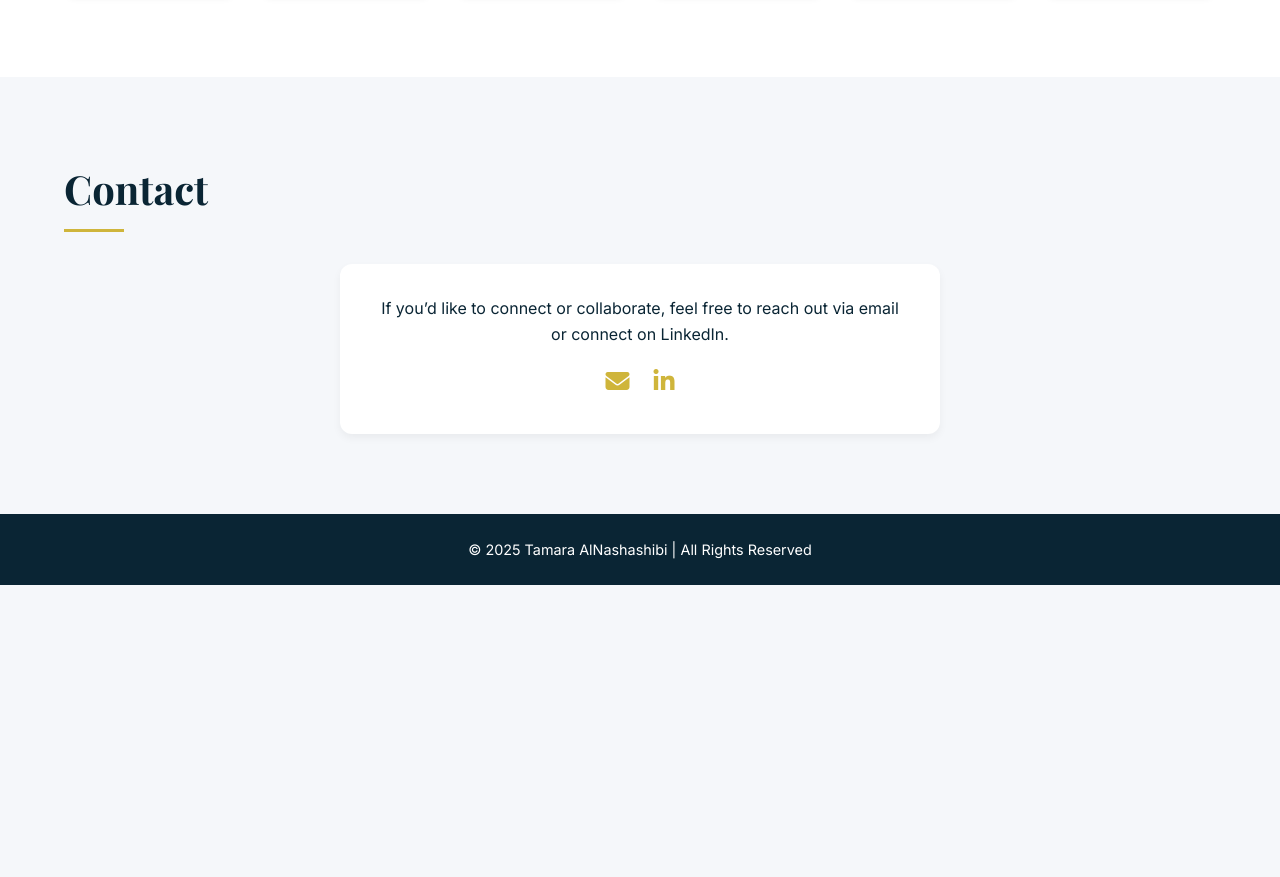
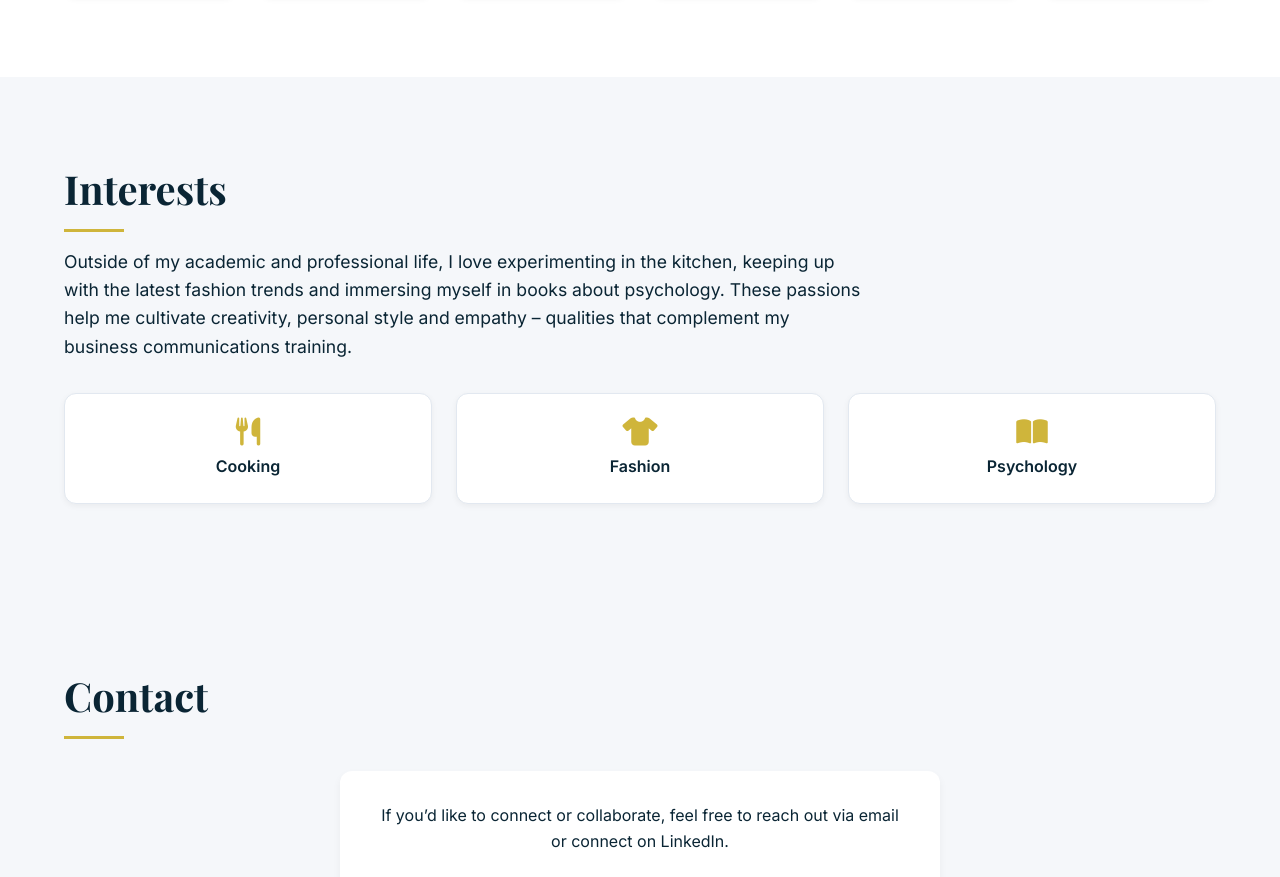
Before and after one commit to taminasha/tamara-portfolio, a plain HTML site: page index.html in a window 1280 px wide. Shown: the part 2980-3857 px from the top of the page. Before the commit the page ends 3565 px from the top, so only its background shows below. Drawn offline with nearby package versions, Linux system fonts and the light colour scheme.

Commit message:
Update site with interests section and .nojekyll file

```diff
--- a/index.html
+++ b/index.html
@@ -117,6 +117,22 @@
       </div>
     </section>
 
+    <!-- Interests Section -->
+    <section id="interests" class="section">
+      <div class="container">
+        <h2 class="section-title">Interests</h2>
+        <!-- Brief description of personal hobbies -->
+        <p class="section-text">
+          Outside of my academic and professional life, I love experimenting in the kitchen, keeping up with the latest fashion trends and immersing myself in books about psychology. These passions help me cultivate creativity, personal style and empathy – qualities that complement my business communications training.
+        </p>
+        <div class="interests-grid">
+          <div class="interest-card"><i class="fa fa-utensils"></i><span>Cooking</span></div>
+          <div class="interest-card"><i class="fa fa-shirt"></i><span>Fashion</span></div>
+          <div class="interest-card"><i class="fa fa-book-open"></i><span>Psychology</span></div>
+        </div>
+      </div>
+    </section>
+
     <!-- Contact Section -->
     <section id="contact" class="section">
       <div class="container">
--- a/script.js
+++ b/script.js
@@ -27,7 +27,7 @@ document.addEventListener('DOMContentLoaded', () => {
     });
   }, { threshold: 0.1 });
 
-  document.querySelectorAll('.timeline-item, .skills-grid .skill-card, .contact-card').forEach(el => {
+  document.querySelectorAll('.timeline-item, .skills-grid .skill-card, .interests-grid .interest-card, .contact-card').forEach(el => {
     el.classList.add('hidden');
     observer.observe(el);
   });
--- a/style.css
+++ b/style.css
@@ -303,6 +303,37 @@ nav.scrolled {
   box-shadow: 0 6px 12px rgba(0, 0, 0, 0.08);
 }
 
+/* Interests section */
+.interests-grid {
+  display: grid;
+  grid-template-columns: repeat(auto-fit, minmax(160px, 1fr));
+  gap: 1.5rem;
+  margin-top: 2rem;
+}
+.interest-card {
+  background-color: var(--light-color);
+  border: 1px solid #e2e8f0;
+  border-radius: 12px;
+  padding: 1.5rem;
+  text-align: center;
+  box-shadow: 0 2px 6px rgba(0, 0, 0, 0.05);
+  transition: transform 0.3s ease, box-shadow 0.3s ease;
+}
+.interest-card i {
+  font-size: 1.75rem;
+  color: var(--secondary-color);
+  margin-bottom: 0.5rem;
+}
+.interest-card span {
+  display: block;
+  font-weight: 600;
+  color: var(--primary-color);
+}
+.interest-card:hover {
+  transform: translateY(-6px);
+  box-shadow: 0 6px 12px rgba(0, 0, 0, 0.08);
+}
+
 /* Contact section */
 .contact-card {
   max-width: 600px;
```
Also changed, not shown: 1 other file.
